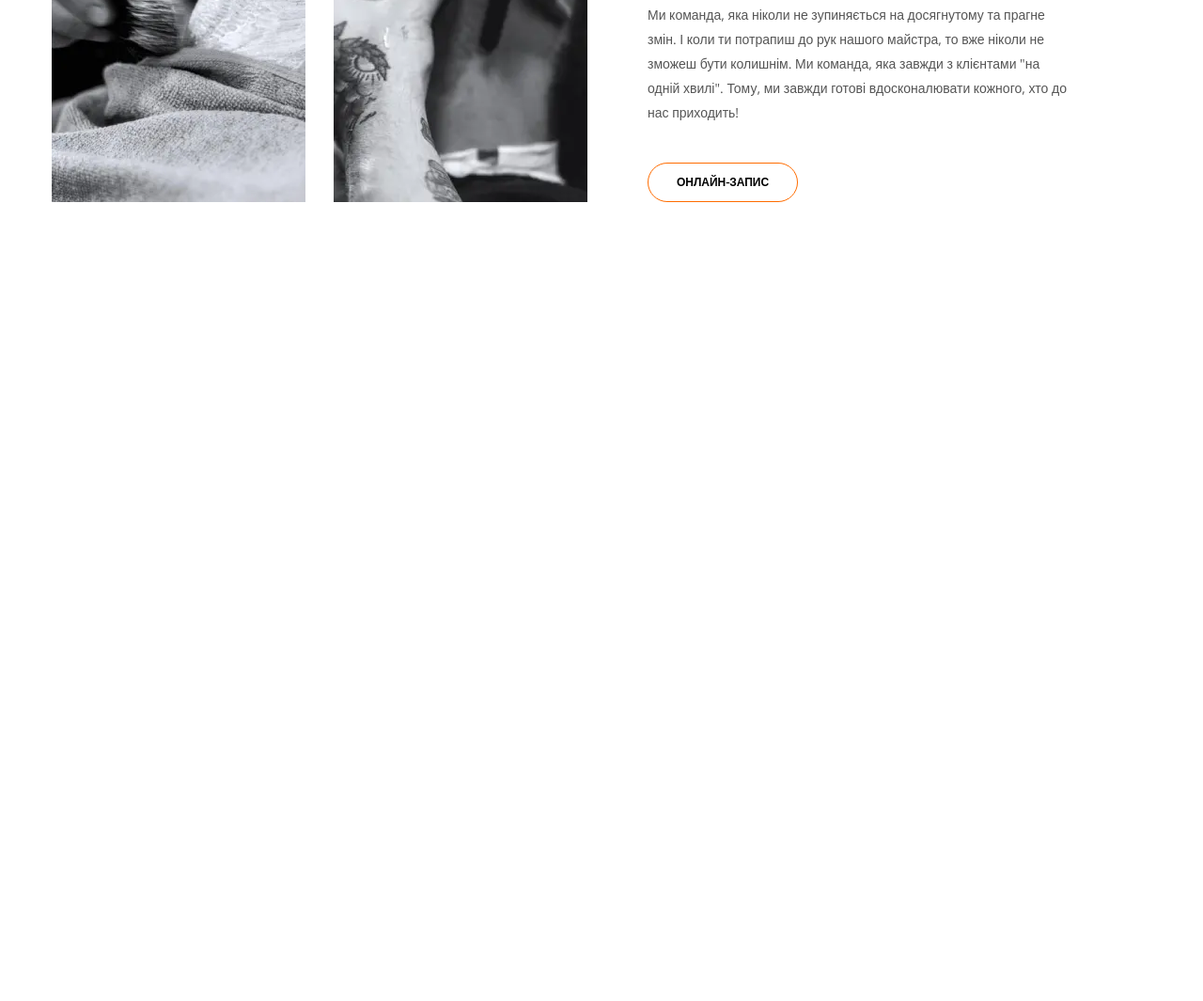
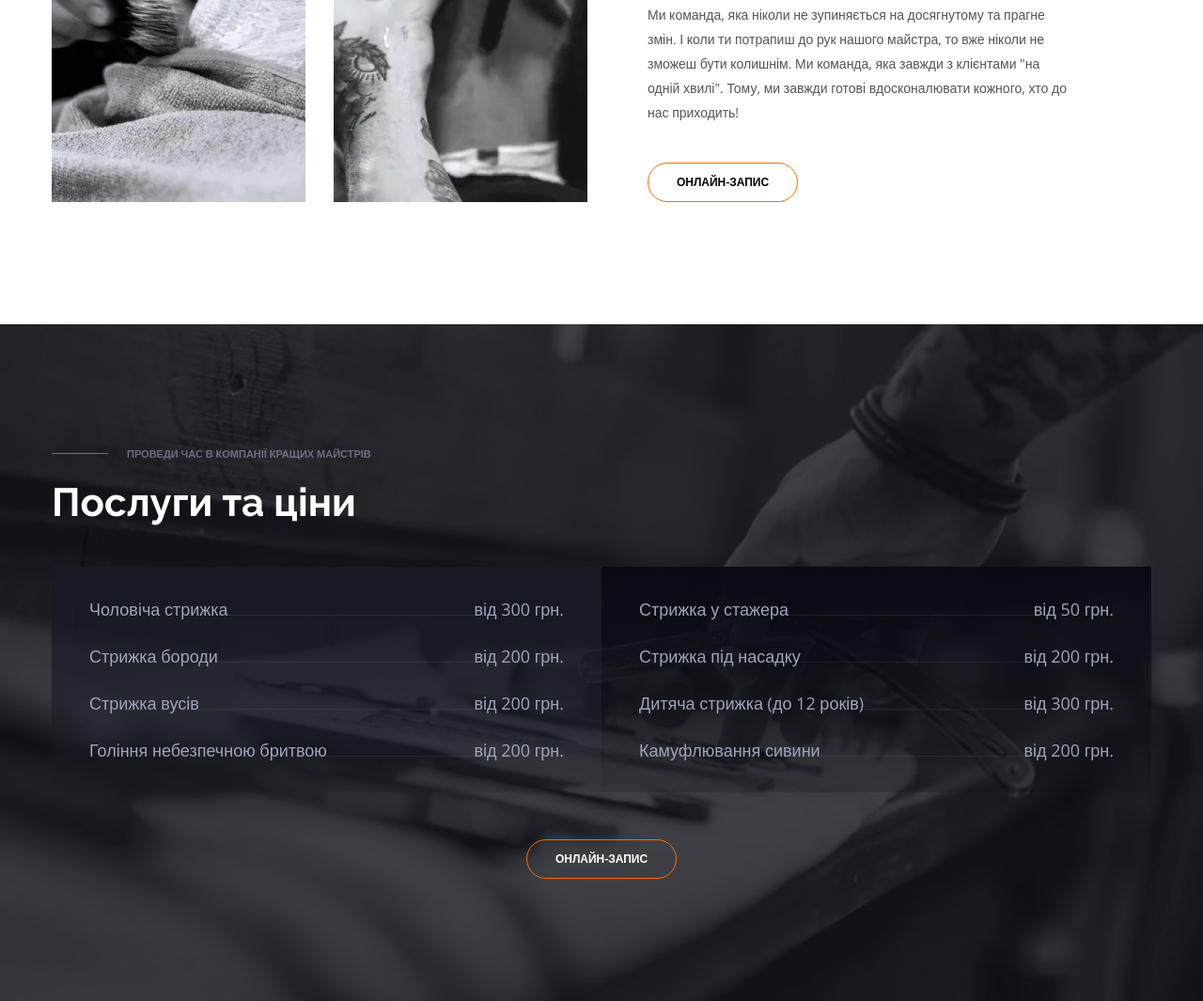
Before and after one commit to Vlad-Danilchenko/BarberShop_CW, a plain HTML site: page index.html in a window 1280 px wide. Shown: the part 1001-2066 px from the top of the page at 94% size. Before the commit the page ends 1346 px from the top, so only its background shows below. Drawn offline with nearby package versions, Linux system fonts and the light colour scheme.

Commit message:
add adaptive prices-section

```diff
--- a/index.html
+++ b/index.html
@@ -134,7 +134,7 @@
                 <source
                   media="(min-width: 1200px)"
                   srcset="
-                ./Images/about/desktop/about-img1.webp 1x,
+                    ./Images/about/desktop/about-img1.webp    1x,
                     ./Images/about/desktop/about-img1@2x.webp 2x
                   "
                   type="image/webp"
@@ -142,7 +142,7 @@
                 <source
                   media="(min-width: 1200px)"
                   srcset="
-                    ./Images/about/desktop/about-img1.jpg 1x,
+                    ./Images/about/desktop/about-img1.jpg    1x,
                     ./Images/about/desktop/about-img1@2x.jpg 2x
                   "
                   type="image/jpeg"
@@ -151,7 +151,7 @@
                 <source
                   media="(min-width: 768px)"
                   srcset="
-                ./Images/about/tablet/about-img1.webp   1x,
+                    ./Images/about/tablet/about-img1.webp    1x,
                     ./Images/about/tablet/about-img1@2x.webp 2x
                   "
                   type="image/webp"
@@ -159,7 +159,7 @@
                 <source
                   media="(min-width: 768px)"
                   srcset="
-                    ./Images/about/tablet/about-img1.jpg   1x,
+                    ./Images/about/tablet/about-img1.jpg    1x,
                     ./Images/about/tablet/about-img1@2x.jpg 2x
                   "
                   type="image/jpeg"
@@ -176,7 +176,7 @@
                 <source
                   media="(min-width: 1200px)"
                   srcset="
-                ./Images/about/desktop/about-img2.webp 1x,
+                    ./Images/about/desktop/about-img2.webp    1x,
                     ./Images/about/desktop/about-img2@2x.webp 2x
                   "
                   type="image/webp"
@@ -184,7 +184,7 @@
                 <source
                   media="(min-width: 1200px)"
                   srcset="
-                    ./Images/about/desktop/about-img2.jpg 1x,
+                    ./Images/about/desktop/about-img2.jpg    1x,
                     ./Images/about/desktop/about-img2@2x.jpg 2x
                   "
                   type="image/jpeg"
@@ -193,7 +193,7 @@
                 <source
                   media="(min-width: 768px)"
                   srcset="
-                ./Images/about/tablet/about-img2.webp   1x,
+                    ./Images/about/tablet/about-img2.webp    1x,
                     ./Images/about/tablet/about-img2@2x.webp 2x
                   "
                   type="image/webp"
@@ -201,7 +201,7 @@
                 <source
                   media="(min-width: 768px)"
                   srcset="
-                    ./Images/about/tablet/about-img2.jpg   1x,
+                    ./Images/about/tablet/about-img2.jpg    1x,
                     ./Images/about/tablet/about-img2@2x.jpg 2x
                   "
                   type="image/jpeg"
@@ -212,7 +212,6 @@
                   alt="барбер бриє клієнта"
                 />
               </picture>
-
             </li>
           </ul>
           <div class="about__content-wrapper">
@@ -237,64 +236,61 @@
       </section>
 
       <!-- /* -------------------------PRICES------------------------- */ -->
-      <!-- <section class="section prices-section">
+
+      <section class="section prices__section">
         <div class="container">
-          <p class="suptitle suptitle-theme-dark">
+          <p class="suptitle suptitle--dark">
             Проведи час в компанії кращих майстрів
           </p>
-          <h2 class="section-title section-title-theme-dark">
-            Послуги та ціни
-          </h2>
-          <div class="prices-wrapper">
-            <table
-              class="section-description section-description-theme-dark table-prices"
-            >
-              <tr>
-                <td>Чоловіча стрижка</td>
-                <td>від 300 грн.</td>
-              </tr>
-              <tr>
-                <td>Стрижка бороди</td>
-                <td>від 200 грн.</td>
-              </tr>
-              <tr>
-                <td>Стрижка вусів</td>
-                <td>від 200 грн.</td>
-              </tr>
-              <tr>
-                <td>Гоління небезпечною бритвою</td>
-                <td>від 200 грн.</td>
-              </tr>
-            </table>
-            <table
-              class="section-description section-description-theme-dark table-prices"
-            >
-              <tr>
-                <td>Стрижка у стажера</td>
-                <td>від 50 грн.</td>
-              </tr>
-              <tr>
-                <td>Стрижка під насадку</td>
-                <td>від 200 грн.</td>
-              </tr>
-              <tr>
-                <td>Дитяча стрижка (до 12 років)</td>
-                <td>від 300 грн.</td>
-              </tr>
-              <tr>
-                <td>Камуфлювання сивини</td>
-                <td>від 200 грн.</td>
-              </tr>
-            </table>
-          </div>
-          <button
-            type="button"
-            class="modal-btn modal-btn-theme-dark section-prices-btn"
-          >
+          <h2 class="section-title section-title--dark">Послуги та ціни</h2>
+          <ul class="prices__list-wrapper">
+            <li class="prices__list-item">
+              <ul class="prices__iner-list">
+                <li class="prices__iner-list-item">
+                  <span>Чоловіча стрижка</span>
+                  <span>від 300 грн.</span>
+                </li>
+                <li class="prices__iner-list-item">
+                  <span>Стрижка бороди</span>
+                  <span>від 200 грн.</span>
+                </li>
+                <li class="prices__iner-list-item">
+                  <span>Стрижка вусів</span>
+                  <span>від 200 грн.</span>
+                </li>
+                <li class="prices__iner-list-item">
+                  <span>Гоління небезпечною бритвою</span>
+                  <span>від 200 грн.</span>
+                </li>
+              </ul>
+            </li>
+            <li class="prices__list-item">
+              <ul class="prices__iner-list">
+                <li class="prices__iner-list-item">
+                  <span>Стрижка у стажера</span>
+                  <span>від 50 грн.</span>
+                </li>
+                <li class="prices__iner-list-item">
+                  <span>Стрижка під насадку</span>
+                  <span>від 200 грн.</span>
+                </li>
+                <li class="prices__iner-list-item">
+                  <span>Дитяча стрижка (до 12 років)</span>
+                  <span>від 300 грн.</span>
+                </li>
+                <li class="prices__iner-list-item">
+                  <span>Камуфлювання сивини</span>
+                  <span>від 200 грн.</span>
+                </li>
+              </ul>
+            </li>
+          </ul>
+
+          <button type="button" class="modal-btn modal-btn--dark prices__btn">
             онлайн-запис
           </button>
         </div>
-      </section> -->
+      </section>
 
       <!-- -------------------------ADVANTAGES-------------------------  -->
 
--- a/sass/components/_modal-btn.scss
+++ b/sass/components/_modal-btn.scss
@@ -25,6 +25,6 @@
   }
 }
 
-.modal-btn-theme-dark {
+.modal-btn--dark {
   color: var(--secondary-text-color-theme-dark);
 }
--- a/sass/layout/_prices.scss
+++ b/sass/layout/_prices.scss
@@ -1,18 +1,26 @@
-.prices-section {
-  background-image: url(../Images/prices/img.png);
+@use '../utils/mixins' as *;
+
+.prices__section {
+  background-color: #111319;
+  background-image: image-set(
+    url('../Images/prices/mobile/img.webp') 1x,
+    url('../Images/prices/mobile/img.png') 1x,
+    url('../Images/prices/mobile/img@2x.webp') 2x,
+    url('../Images/prices/mobile/img@2x.png') 2x
+  );
   background-size: cover;
-  background-color: #111319;
-}
-.prices-wrapper {
-  display: flex;
-  margin-bottom: 50px;
-}
-.table-prices {
-  flex-grow: 1;
-  padding: 30px 40px;
 }
 
-.table-prices:first-child {
+.prices__list-wrapper {
+  @include font(14px, 400, 30px, 2%);
+  color: var(--primary-text-color-theme-dark);
+
+  display: flex;
+  flex-direction: column;
+  gap: 20px;
+  padding: 30px;
+  margin-bottom: 50px;
+
   background: linear-gradient(
     180deg,
     rgba(23, 26, 36, 1) 0%,
@@ -20,33 +28,135 @@
   );
 }
 
-.table-prices:last-child {
-  background: linear-gradient(
-    180deg,
-    rgba(9, 11, 19, 1) 0%,
-    rgba(9, 11, 19, 0.2) 100%
-  );
+.prices__iner-list {
+  display: flex;
+  flex-direction: column;
+  gap: 20px;
 }
 
-.table-prices tr {
+.prices__iner-list-item {
   display: flex;
-  justify-content: space-between;
+  align-items: baseline;
+
+  & span:first-child {
+    order: -1;
+  }
+
+  &::before {
+    background-color: rgba(157, 164, 189, 0.12);
+    height: 1px;
+    content: '';
+    flex-grow: 1;
+  }
 }
 
-// .table-prices td:first-child {
-//   /* width: 100%; */
-//   /* flex-grow: 1; */
-// }
-
-.table-prices td:first-child::after {
-  /* border-bottom: 1px solid var(--primary-text-color-theme-dark); */
-  height: 1px;
-  width: 100%;
-  content: '';
-  background-color: var(--primary-text-color-theme-dark);
-}
-
-.section-prices-btn {
+.prices__btn {
   display: block;
   margin: 0 auto;
 }
+
+@media screen and (min-width: 768px) {
+  .prices__section {
+    background-image: image-set(
+      url('../Images/prices/tablet/img.webp') 1x,
+      url('../Images/prices/tablet/img.png') 1x,
+      url('../Images/prices/tablet/img@2x.webp') 2x,
+      url('../Images/prices/tablet/img@2x.png') 2x
+    );
+  }
+
+  .prices__list-wrapper {
+    @include font(18px);
+  }
+}
+
+@media screen and (min-width: 1200px) {
+  .prices__section {
+    background-image: image-set(
+      url('../Images/prices/desktop/img.webp') 1x,
+      url('../Images/prices/desktop/img.png') 1x,
+      url('../Images/prices/desktop/img@2x.webp') 2x,
+      url('../Images/prices/desktop/img@2x.png') 2x
+    );
+  }
+
+  .prices__list-wrapper {
+    flex-direction: row;
+    gap: 0;
+    padding: 0;
+
+    background: none;
+  }
+
+  .prices__list-item {
+    padding: 30px 40px;
+    width: 585px;
+
+    background: linear-gradient(
+      180deg,
+      rgba(23, 26, 36, 1) 0%,
+      rgba(23, 26, 36, 0.2) 100%
+    );
+
+    &:last-child {
+      background: linear-gradient(
+        180deg,
+        rgba(9, 11, 19, 1) 0%,
+        rgba(9, 11, 19, 0.2) 100%
+      );
+    }
+  }
+}
+
+// .prices-section {
+//   background-image: url(../Images/prices/img.png);
+//   background-size: cover;
+//   background-color: #111319;
+// }
+// .prices-wrapper {
+//   display: flex;
+//   margin-bottom: 50px;
+// }
+// .table-prices {
+//   flex-grow: 1;
+//   padding: 30px 40px;
+// }
+
+// .table-prices:first-child {
+//   background: linear-gradient(
+//     180deg,
+//     rgba(23, 26, 36, 1) 0%,
+//     rgba(23, 26, 36, 0.2) 100%
+//   );
+// }
+
+// .table-prices:last-child {
+//   background: linear-gradient(
+//     180deg,
+//     rgba(9, 11, 19, 1) 0%,
+//     rgba(9, 11, 19, 0.2) 100%
+//   );
+// }
+
+// .table-prices tr {
+//   display: flex;
+//   justify-content: space-between;
+// }
+
+// // .table-prices td:first-child {
+// //   /* width: 100%; */
+// //   /* flex-grow: 1; */
+// // }
+
+// .table-prices td:first-child::after {
+//   /* border-bottom: 1px solid var(--primary-text-color-theme-dark); */
+//   height: 1px;
+//   width: 100%;
+//   content: '';
+//   background-color: var(--primary-text-color-theme-dark);
+// }
+
+// .section-prices-btn {
+//   display: block;
+//   margin: 0 auto;
+// }
```
Also changed, not shown: Images/prices/desktop/img.png (added), Images/prices/desktop/img.webp (added), Images/prices/desktop/img@2x.png (added), Images/prices/desktop/img@2x.webp (added), Images/prices/mobile/img.png (added), Images/prices/mobile/img.webp (added), Images/prices/mobile/img@2x.png (added), Images/prices/mobile/img@2x.webp (added), Images/prices/tablet/img.png (added), Images/prices/tablet/img.webp (added), Images/prices/tablet/img@2x.png (added), Images/prices/tablet/img@2x.webp (added), css/main.css, css/main.min.css, 2 other files. Lines whose indentation alone changed are shown as unchanged.
